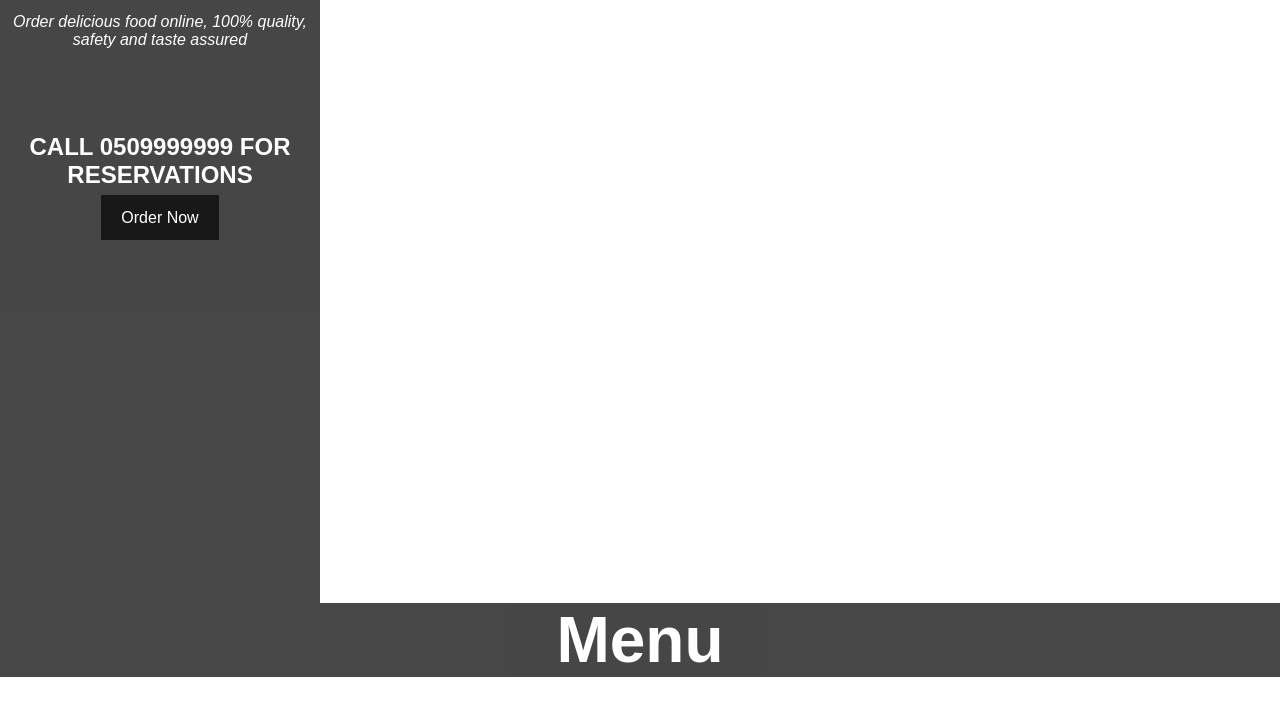
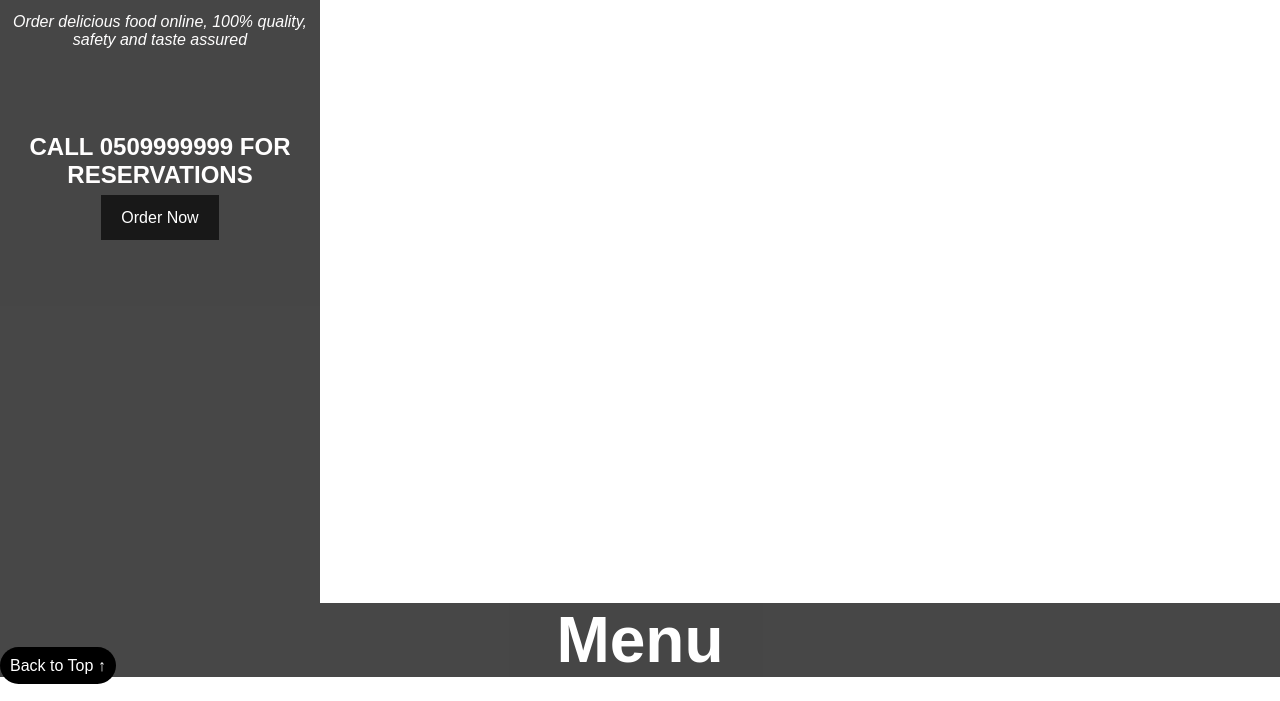
Before and after one commit to olegbergin/week1_project, a plain HTML site: page index.html in a window 1280 px wide. Shown: the part 203-904 px from the top of the page. Drawn offline with Linux system fonts and the light colour scheme.

Commit message:
second commit

```diff
--- a/index.html
+++ b/index.html
@@ -155,10 +155,10 @@
       <div class="contact">
         Reason
         <select name="reasons" id="reasons">
-          <option value="volvo">1</option>
-          <option value="saab">2</option>
-          <option value="mercedes">3</option>
-          <option value="audi">4</option>
+          <option value="1">1</option>
+          <option value="2">2</option>
+          <option value="3">3</option>
+          <option value="4">4</option>
         </select>
       </div>
 
@@ -167,6 +167,7 @@
 
     </div>
 
-    <div id="up" class="navbar"><a href="#">NAVIGATION</a></div>
+
+    <a class="top" href="#">Back to Top ↑</a>
   </body>
 </html>
--- a/style.css
+++ b/style.css
@@ -21,6 +21,8 @@ body {
     color: white;
     padding: 14px 20px;
     text-decoration: none;
+    transition: ease-out;
+    transition-duration: 1000ms;
 }
 
 .navbar a:hover {
@@ -31,10 +33,10 @@ body {
 .side {
     background-color: #333;
     width: 25%;
-    opacity: 0.9;
     height: 95vh;
     color: rgb(255, 254, 254);
     text-align: center;
+    opacity: 0.9;
 
 }
 #title{
@@ -51,6 +53,8 @@ body {
     background-color: black;
     padding: 14px 20px;
     text-decoration: none;
+    transition: ease-out;
+    transition-duration: 1000ms;
 }
 
 #button:hover {
@@ -195,3 +199,28 @@ body {
     align-items: center;
     text-align: center;
   }
+
+  .top {
+    --offset: 50px;
+
+    position: sticky;
+    bottom: 20px;
+    margin-right:10px;
+    place-self: end;
+    margin-top: calc(100vh + var(--offset));
+
+    /* visual styling */
+    text-decoration: none;
+    padding: 10px;
+    font-family: sans-serif;
+    color: #fff;
+    background: #000;
+    border-radius: 100px;
+    white-space: nowrap;
+  }
+
+  /* remove the below if you don't want smooth scrolling */
+  html,
+  body {
+    scroll-behavior: smooth;
+  }
```
